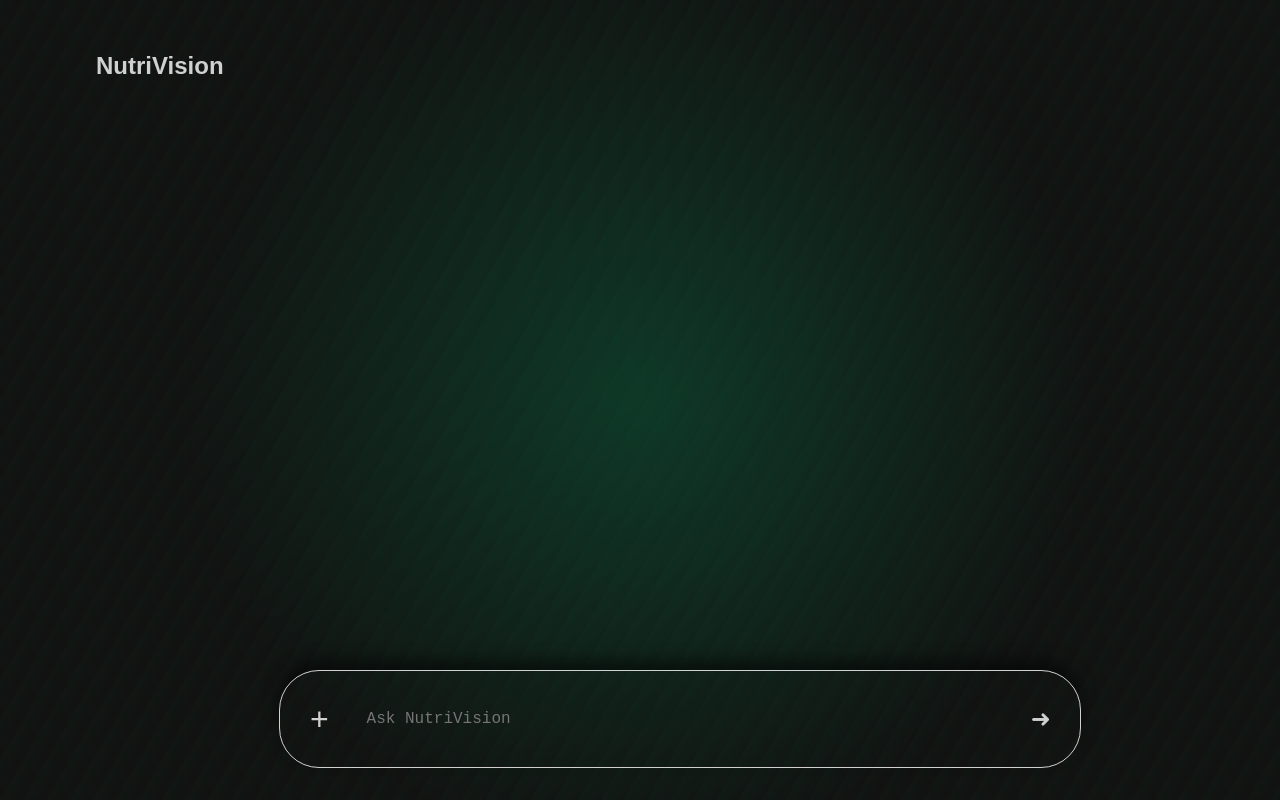
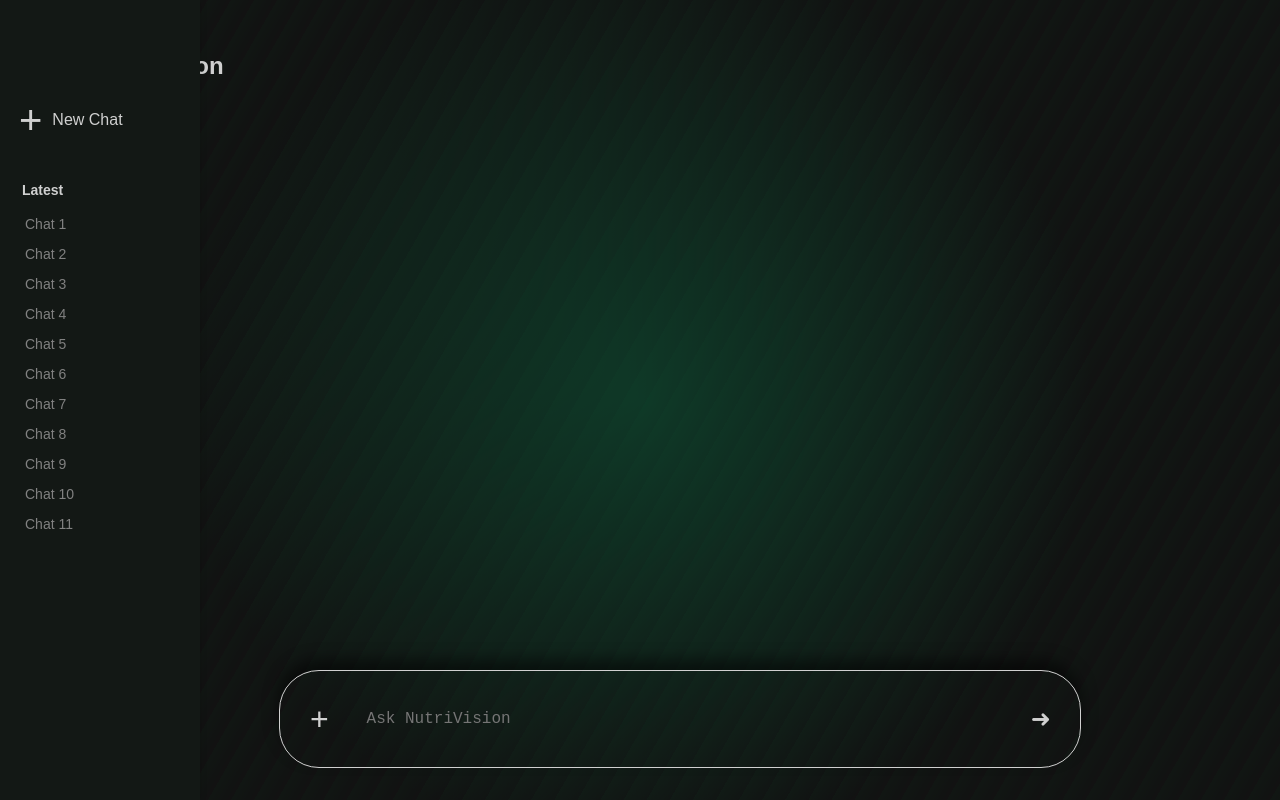
Before and after one commit to aleksiholappa/NutriVision, a React (Vite) app in the folder Frontend/: page /chat in a window 1280 px wide. Built offline with nearby package versions, Linux system fonts and the light colour scheme; sample sign-in values are in the browser's storage.

Commit message:
Add sidebar

```diff
--- a/Frontend/src/components/ChatPage.css
+++ b/Frontend/src/components/ChatPage.css
@@ -160,10 +160,8 @@
   align-items: center;
   overflow-y: auto;
   box-sizing: border-box;
-  border: ipx solid red;
 }
 
-/* For Chrome, Edge, and Safari */
 .ChatHistoryContainer::-webkit-scrollbar {
   width: 8px;
   background-color: transparent;
@@ -244,3 +242,128 @@
   border-radius: 1rem;
   margin-bottom: 1rem;
 }
+
+.Sidebar {
+  width: 60px;
+  background-color: rgb(19, 24, 21);
+  height: 100%;
+  position: fixed;
+  left: 0;
+  top: 0;
+  overflow: hidden;
+  transition: width 0.3s ease;
+  transition-delay: 0s;
+  box-shadow: 2px 0 5px rgba(0, 0, 0, 0.1);
+  z-index: 1000;
+  display: flex;
+  flex-direction: column;
+  align-items: flex-start;
+}
+
+.Sidebar:hover {
+  width: 200px;
+  transition-delay: 0.5s;
+}
+
+.NewChatButton {
+  position: relative;
+  width: calc(100% - 20px);
+  height: 40px;
+  background-color: transparent;
+  border: none;
+  color: #d0d0d0;
+  font-size: 16px;
+  text-align: left;
+  cursor: pointer;
+  border-radius: 20px;
+  transition: background-color 0.2s ease;
+  display: flex;
+  align-items: center;
+  margin: 100px 10px 20px 10px;
+}
+
+.NewChatButton:hover {
+  background-color: #6b6b6b94;
+}
+
+.PlusIcon {
+  font-size: 40px;
+  margin-right: 10px;
+  margin-left: 3px;
+  color: #d0d0d0;
+}
+
+.NewChatText {
+  opacity: 0;
+  transform: translateX(-10px);
+  transition: opacity 0.3s ease, transform 0.3s ease;
+  white-space: nowrap;
+}
+
+.Sidebar:hover .NewChatText {
+  opacity: 1;
+  transform: translateX(0);
+  transition-delay: 0.5s;
+}
+
+.LatestChats {
+  position: relative;
+  opacity: 0;
+  transform: translateX(-20px);
+  transition: opacity 0.3s ease, transform 0.3s ease;
+  padding: 10px;
+  white-space: nowrap;
+  width: calc(100% - 20px);
+  height: calc(100% - 250px);
+  overflow-y: auto;
+  display: flex;
+  flex-direction: column;
+}
+
+.LatestChats::-webkit-scrollbar {
+  width: 8px;
+  background-color: transparent;
+}
+
+.LatestChats::-webkit-scrollbar-thumb {
+  background-color: #d0d0d033;
+  border-radius: 4px;
+}
+
+.LatestChats::-webkit-scrollbar-button {
+  display: none;
+}
+
+.LatestChats h2 {
+  font-size: 14px;
+  padding: 0 12px;
+}
+
+.Sidebar:hover .LatestChats {
+  opacity: 1;
+  transform: translateX(0);
+  transition-delay: 0.5s;
+}
+
+.ChatItem button {
+  background: none;
+  height: 30px;
+  border: none;
+  color: #818181;
+  font-size: 14px;
+  text-align: left;
+  width: 100%;
+  cursor: pointer;
+  border-radius: 15px;
+  transition: background-color 0.2s ease;
+  padding-left: 15px;
+}
+
+.ChatItem button:hover {
+  background-color: #6b6b6b94;
+}
+
+.ChatItem button:focus {
+  outline: none;
+  background-color: #6b6b6bde;
+}
--- a/Frontend/src/components/ChatPage.tsx
+++ b/Frontend/src/components/ChatPage.tsx
@@ -10,7 +10,6 @@ const ChatPage: React.FC = () => {
   const navigate = useNavigate();
   const [image, setImage] = useState<File | null>(null);
   const [imagePreview, setImagePreview] = useState<string | null>(null);
-  const [result, setResult] = useState<string>('');
   const [chatInput, setChatInput] = useState<string>('');
   const [chatHistory, setChatHistory] = useState<{ user: { message: string; image: string | null}; bot: string }[]>([]);
   const chatHistoryRef = useRef<HTMLDivElement>(null);
@@ -20,6 +19,19 @@ const ChatPage: React.FC = () => {
     message: '',
     image: null,
   });
+  const [allChats, setAllChats] = useState<{ id: string; name: string }[]>([
+    { id: '1', name: 'Chat 1' },
+    { id: '2', name: 'Chat 2' },
+    { id: '3', name: 'Chat 3' },
+    { id: '4', name: 'Chat 4' },
+    { id: '5', name: 'Chat 5' },
+    { id: '6', name: 'Chat 6' },
+    { id: '7', name: 'Chat 7' },
+    { id: '8', name: 'Chat 8' },
+    { id: '9', name: 'Chat 9' },
+    { id: '10', name: 'Chat 10' },
+    { id: '11', name: 'Chat 11' },
+  ]);
 
   /**
    * Handle resizing of the chat input and chat history container
@@ -118,7 +130,6 @@ const ChatPage: React.FC = () => {
       });
 
       const data = await response.json();
-      setResult(data);
       console.log('Image recognition result:', data);
       return data;
     } catch (error) {
@@ -275,6 +286,22 @@ const ChatPage: React.FC = () => {
    */
   return (
     <div className="ChatPageContainer">
+      <div className="Sidebar">
+        <button className="NewChatButton" onClick={() => navigate('/chat')}>
+          <span className="PlusIcon">&#43;</span>
+          <span className="NewChatText">New Chat</span>
+        </button>
+        <div className="LatestChats">
+          <h2>Latest</h2>
+          {allChats.map((chat, index) => (
+            <div key={index} className="ChatItem">
+              <button onClick={() => navigate(`/chat/${chat.id}`)}>
+                {chat.name}
+              </button>
+            </div>
+          ))}
+        </div>
+      </div>
       <div className="ChatContainer">
         <h2>NutriVision</h2>
         <div className="ChatHistoryContainer" ref={chatHistoryRef}>
```
